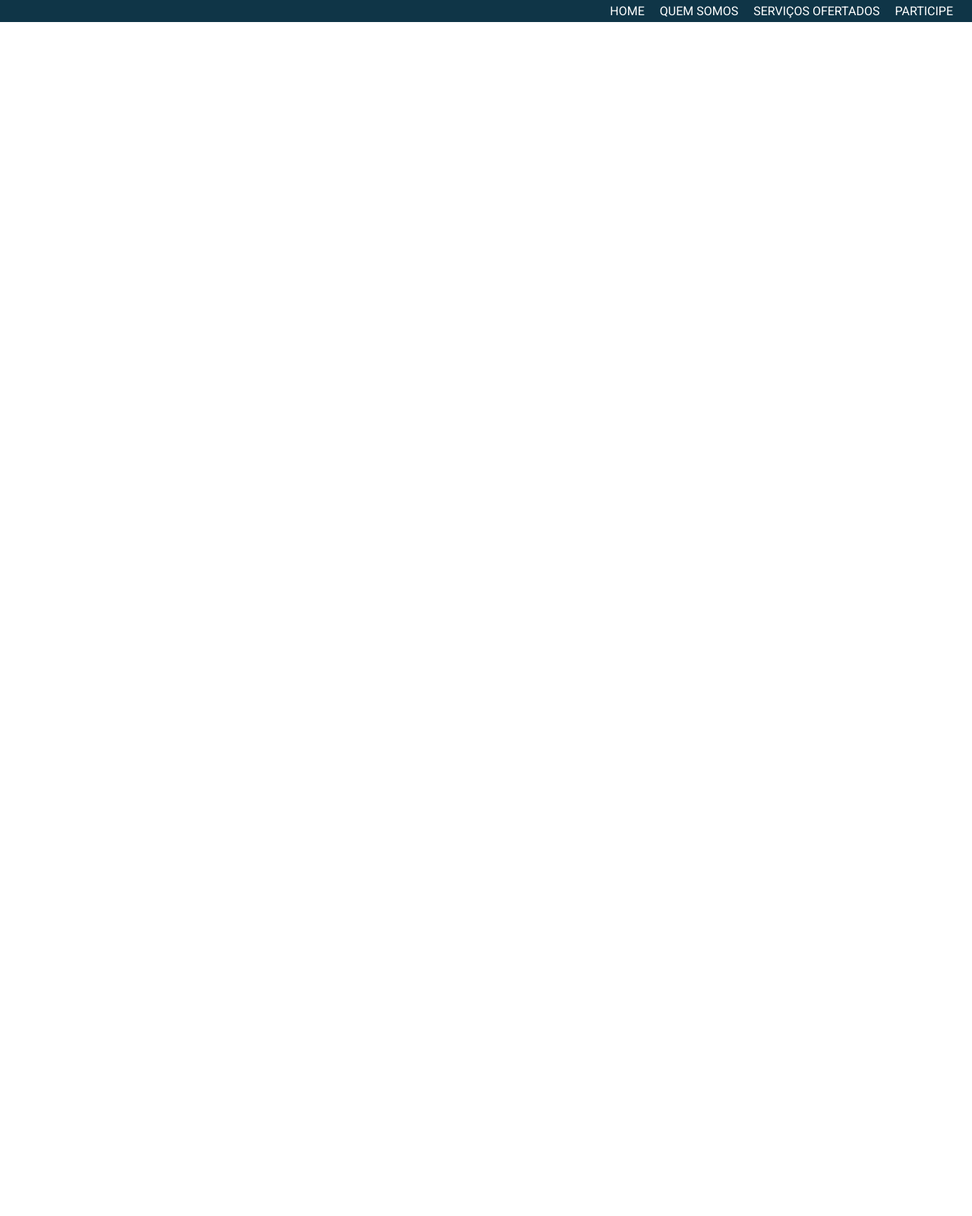
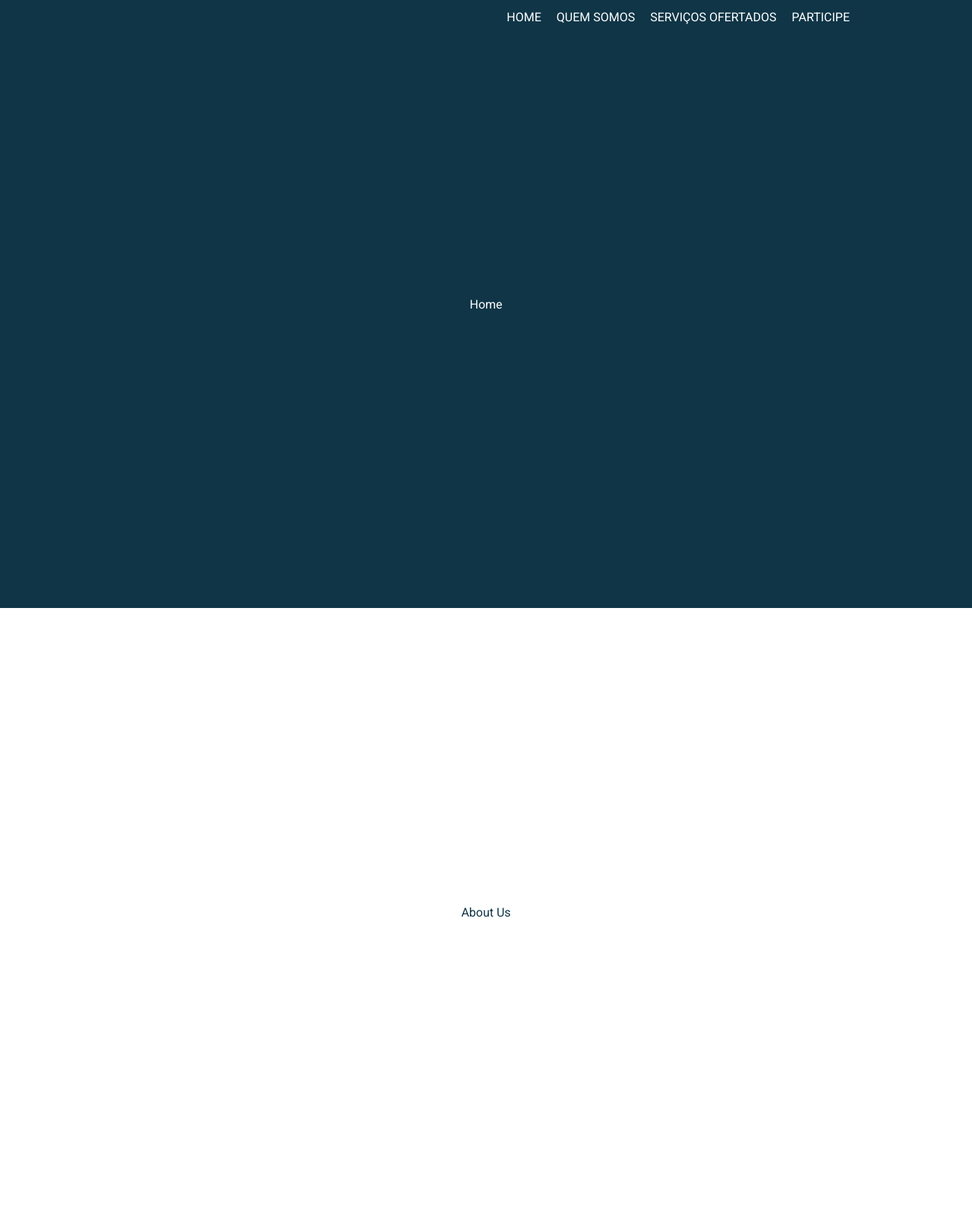
Before and after one commit to AllefDouglasDev/plim-landing-page, a plain HTML site: page index.html in a window 1280 px wide. Shown: the top 1600 px of the page at 76% size. Before the commit the page ends 800 px from the top, so only its background shows below. Drawn offline with Linux system fonts and the light colour scheme.

Commit message:
creating sections

```diff
--- a/css/style.css
+++ b/css/style.css
@@ -14,24 +14,83 @@
   box-sizing: border-box;
 }
 
-body {
+html,
+body,
+h1,
+span,
+p {
   font-family: "Roboto", sans-serif;
 }
 
+html {
+  scroll-behavior: smooth;
+}
+
+header {
+  background-color: var(--primary);
+  position: fixed;
+  width: 100%;
+}
+
 nav {
-  background-color: var(--primary);
   display: flex;
   justify-content: flex-end;
+  margin: 0 auto;
+  padding: 0.5rem;
+  width: 80%;
 }
 
 nav ul {
   display: flex;
+  list-style-type: none;
   padding: 5px;
-  list-style-type: none;
 }
 
 nav ul li {
+  margin-right: 20px;
   text-decoration: none;
-  margin-right: 20px;
+}
+
+nav ul li a {
   color: var(--white);
+  cursor: pointer;
+  text-decoration: none;
 }
+
+section#home {
+  align-items: center;
+  background-color: var(--primary);
+  color: var(--white);
+  display: flex;
+  height: 100vh;
+  justify-content: center;
+  width: 100%;
+}
+
+section#about-us {
+  align-items: center;
+  color: var(--primary);
+  display: flex;
+  height: 100vh;
+  justify-content: center;
+  width: 100%;
+}
+
+section#services {
+  align-items: center;
+  background-color: var(--primary);
+  color: var(--white);
+  display: flex;
+  height: 100vh;
+  justify-content: center;
+  width: 100%;
+}
+
+section#join {
+  align-items: center;
+  color: var(--primary);
+  display: flex;
+  height: 100vh;
+  justify-content: center;
+  width: 100%;
+}
--- a/index.html
+++ b/index.html
@@ -16,12 +16,36 @@
     <header>
       <nav>
         <ul>
-          <li>HOME</li>
-          <li>QUEM SOMOS</li>
-          <li>SERVIÇOS OFERTADOS</li>
-          <li>PARTICIPE</li>
+          <li>
+            <a href="#home">HOME</a>
+          </li>
+          <li>
+            <a href="#about-us">QUEM SOMOS</a>
+          </li>
+          <li>
+            <a href="#services">SERVIÇOS OFERTADOS</a>
+          </li>
+          <li>
+            <a href="#join">PARTICIPE</a>
+          </li>
         </ul>
       </nav>
     </header>
+
+    <section id="home" class="home">
+      Home
+    </section>
+
+    <section id="about-us" class="about-us">
+      About Us
+    </section>
+
+    <section id="services" class="services">
+      Services
+    </section>
+
+    <section id="join" class="join">
+      Join
+    </section>
   </body>
 </html>
```
